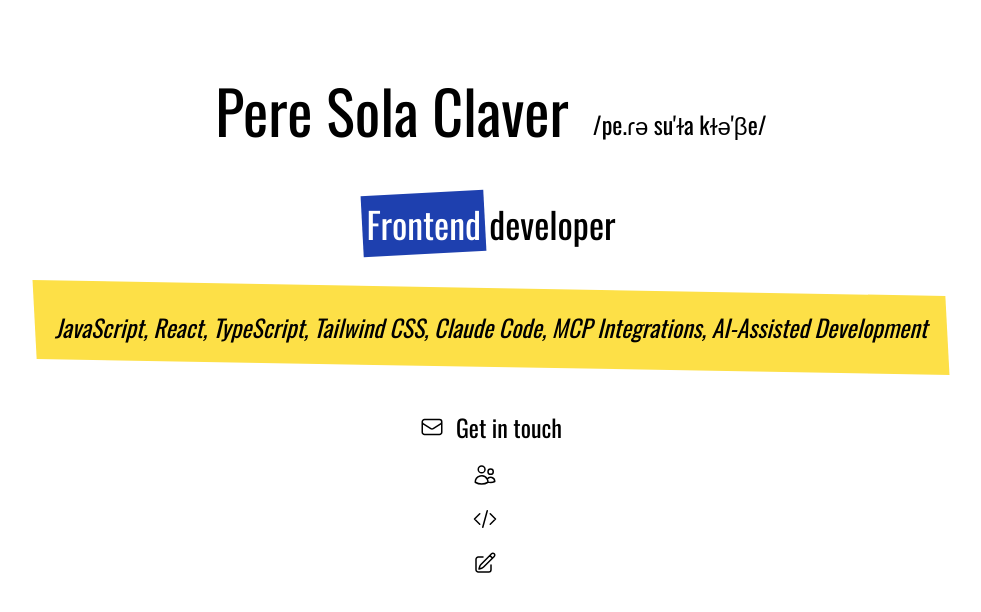
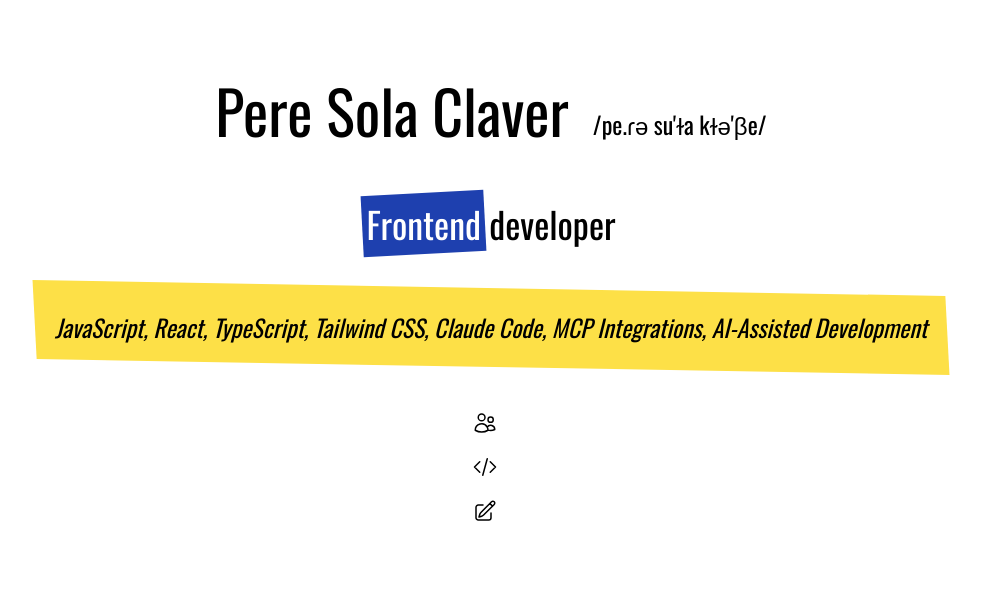
Before and after one commit to petrussola/personal_website, a Next.js app: page / in a window 1280 px wide. Shown: the top 612 px of the page, without its empty margins (149-1130 px from the left). Built offline with nearby package versions, Linux system fonts and the light colour scheme.

Commit message:
Fix email

```diff
--- a/app/components/contact.tsx
+++ b/app/components/contact.tsx
@@ -12,17 +12,19 @@
 };
 
 export const ContactEmail = ({ address }: ContactEmailProps) => {
+  if (!address) {
+    return null;
+  }
+
   return (
     <div className="flex flex-row gap-3 items-center">
       <EnvelopeIcon className="block size-6" />
 
-      <button
-        onClick={() => window.open(`mailto:${address}`, '_blank', 'noreferrer')}
-      >
+      <a href={`mailto:${address}`}>
         <span className="before:block before:absolute before:-inset-1 before:skew-y-1 before:hover:bg-pink-500 relative inline-block hover:text-white">
           <span className="relative text-2xl">Get in touch</span>
         </span>
-      </button>
+      </a>
     </div>
   );
 };
```
